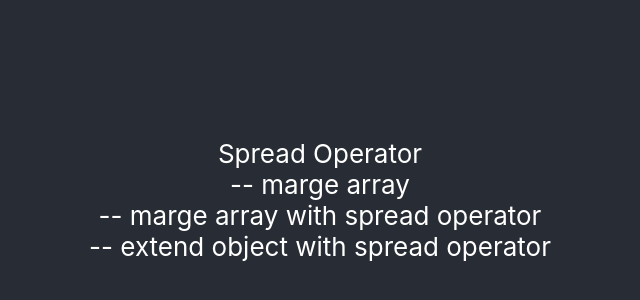
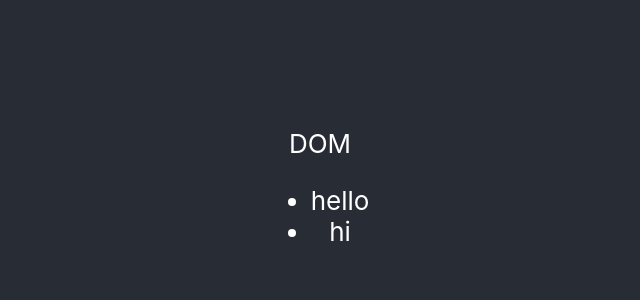
Before and after one commit to haseebulamin/React-Course-Project, a React (Create React App) app: page / in a window 1280 px wide. Shown: the part 200-500 px from the top of the page, without its empty margins (320-960 px from the left). Built offline with nearby package versions, Linux system fonts and the light colour scheme.

Commit message:
dom file

```diff
--- a/src/App.js
+++ b/src/App.js
@@ -1,10 +1,10 @@
 import './App.css';
-import SpreadOperator from './Components/JavaScript-refresh/Spread-Operator/SpreadOperator';
+import DOM from './Components/JavaScript-refresh/DOM/DOM';
 function App() {
   return (
     <div className="App">
       <header className="App-header">
-       <SpreadOperator/>
+       <DOM/>
       </header>
     </div>
   );
--- /dev/null
+++ b/src/Components/JavaScript-refresh/DOM/DOM.jsx
@@ -0,0 +1,13 @@
+import React from 'react'
+
+export default function DOM() {
+  return (
+    <div>
+        DOM
+        <ul>
+            <li>hello</li>
+            <li>hi</li>
+        </ul>
+    </div>
+  )
+}
```
